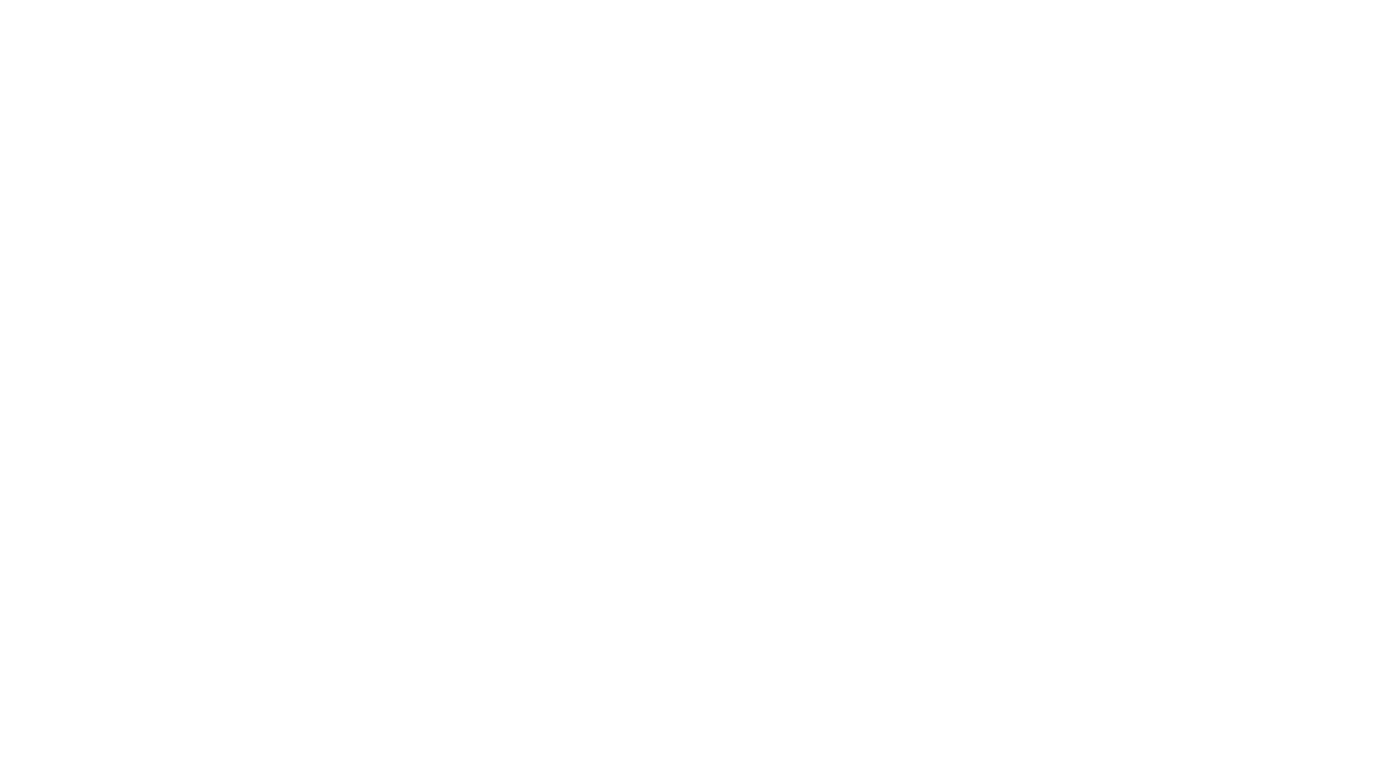
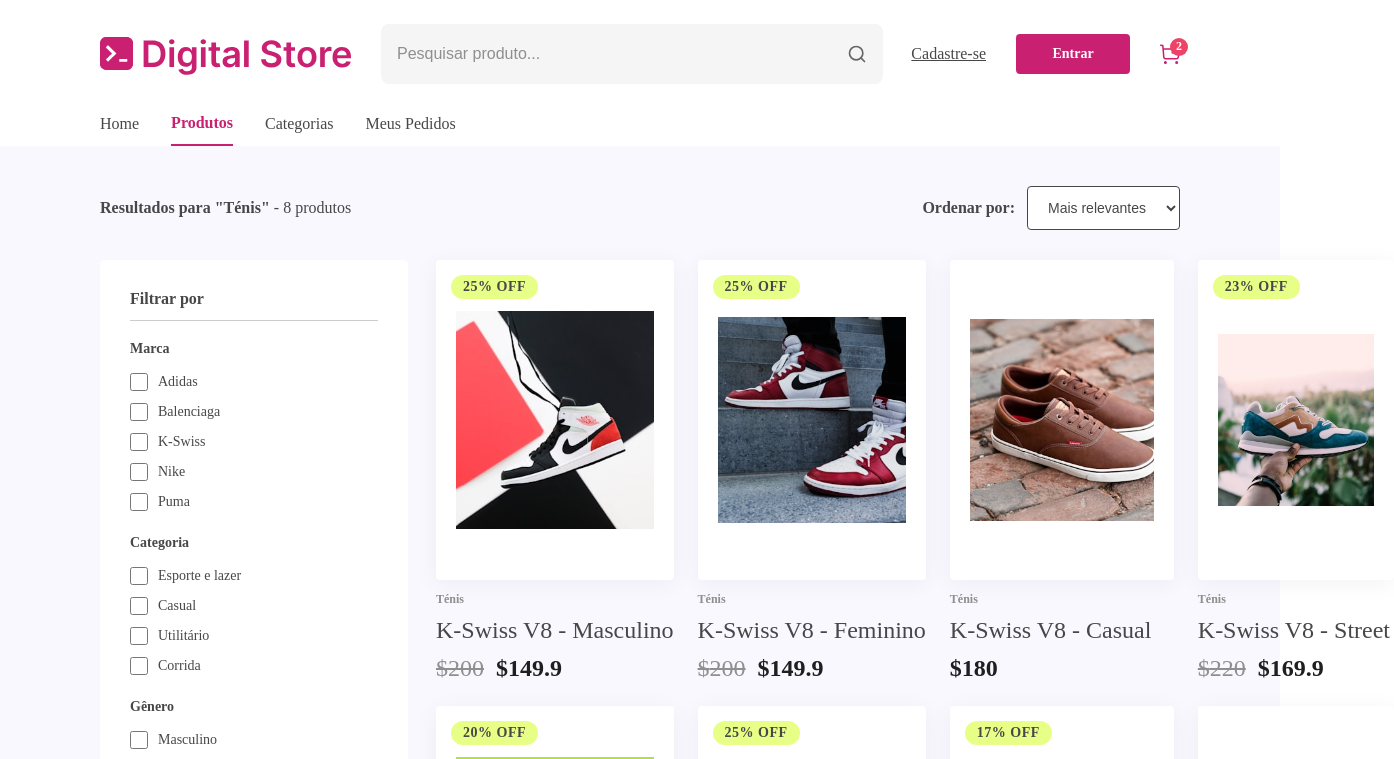
Before and after one commit to devarthurlima/digital-colege, a React (Vite) app: page /produtos in a window 1280 px wide. Before the commit this address had no page. Shown: the top 759 px of the page, 1394 px wide, since content can reach past the window. Built offline with nearby package versions, Linux system fonts and the light colour scheme.

Commit message:
feat: implementar componente FilterGroup e barra lateral de filtros na ProductListingPage

```diff
--- a/src/App.jsx
+++ b/src/App.jsx
@@ -17,7 +17,7 @@ export default function App() {
           }
         />
         <Route
-          path="/products"
+          path="/produtos"
           element={
             <Layout>
               <ProductListingPage />
@@ -25,7 +25,7 @@ export default function App() {
           }
         />
         <Route
-          path="/products/:id"
+          path="/produtos/:id"
           element={
             <Layout>
               <ProductViewPage />
--- /dev/null
+++ b/src/components/FilterGroup/FilterGroup.css
@@ -0,0 +1,36 @@
+.filter-group {
+  margin-bottom: 24px;
+}
+
+.filter-group-title {
+  font-size: 14px;
+  font-weight: 700;
+  color: #474747;
+  margin: 0 0 16px 0;
+}
+
+.filter-group-options {
+  display: flex;
+  flex-direction: column;
+  gap: 12px;
+}
+
+.filter-option-label {
+  display: flex;
+  align-items: center;
+  gap: 10px;
+  cursor: pointer;
+  user-select: none;
+}
+
+.filter-checkbox {
+  width: 18px;
+  height: 18px;
+  cursor: pointer;
+  accent-color: #c92071;
+}
+
+.filter-option-text {
+  font-size: 14px;
+  color: #474747;
+}
--- a/src/components/FilterGroup/index.jsx
+++ b/src/components/FilterGroup/index.jsx
@@ -0,0 +1,38 @@
+import "./FilterGroup.css";
+
+export default function FilterGroup({
+  title,
+  inputType = "checkbox",
+  options = [],
+  name,
+  selectedValues = [],
+  onChange,
+}) {
+  return (
+    <div className="filter-group">
+      <h4 className="filter-group-title">{title}</h4>
+      <div className="filter-group-options">
+        {options.map((option, index) => {
+          const optionValue =
+            typeof option === "string" ? option : option.value;
+          const optionLabel = typeof option === "string" ? option : option.text;
+          const isChecked = selectedValues.includes(optionValue);
+
+          return (
+            <label key={index} className="filter-option-label">
+              <input
+                type={inputType}
+                name={name || title}
+                value={optionValue}
+                checked={isChecked}
+                onChange={() => onChange && onChange(optionValue)}
+                className="filter-checkbox"
+              />
+              <span className="filter-option-text">{optionLabel}</span>
+            </label>
+          );
+        })}
+      </div>
+    </div>
+  );
+}
--- /dev/null
+++ b/src/pages/ProductListingPage/ProductListingPage.css
@@ -0,0 +1,70 @@
+.product-listing-page {
+  background-color: #f9f8fe;
+  padding: 40px 100px 80px 100px;
+  box-sizing: border-box;
+}
+
+.listing-header {
+  display: flex;
+  justify-content: space-between;
+  align-items: center;
+  margin-bottom: 30px;
+}
+
+.listing-results-count {
+  font-size: 16px;
+  color: #474747;
+  margin: 0;
+}
+
+.listing-sort-box {
+  display: flex;
+  align-items: center;
+  gap: 12px;
+  font-size: 16px;
+  color: #474747;
+  font-weight: 700;
+}
+
+.listing-select {
+  padding: 12px 16px;
+  font-size: 14px;
+  border: 1px solid #474747;
+  border-radius: 4px;
+  background-color: #ffffff;
+  color: #474747;
+  cursor: pointer;
+  outline: none;
+}
+
+.listing-body {
+  display: flex;
+  align-items: flex-start;
+  gap: 28px;
+}
+
+.filters-sidebar {
+  width: 308px;
+  flex-shrink: 0;
+  background-color: #ffffff;
+  border-radius: 4px;
+  padding: 30px;
+  box-sizing: border-box;
+}
+
+.filters-header h3 {
+  font-size: 16px;
+  font-weight: 700;
+  color: #474747;
+  margin: 0 0 12px 0;
+}
+
+.filters-divider {
+  border: none;
+  border-top: 1px solid #cccccc;
+  margin-bottom: 20px;
+}
+
+.listing-products-area {
+  flex: 1;
+}
--- a/src/pages/ProductListingPage/index.jsx
+++ b/src/pages/ProductListingPage/index.jsx
@@ -1,7 +1,91 @@
+import { useState } from "react";
+import FilterGroup from "../../components/FilterGroup";
+import ProductListing from "../../components/ProductListing";
+import { products } from "../../data/products";
+import "./ProductListingPage.css";
+
 export default function ProductListingPage() {
+  const [selectedBrands, setSelectedBrands] = useState([]);
+  const [selectedCategories, setSelectedCategories] = useState([]);
+  const [selectedGender, setSelectedGender] = useState([]);
+  const [selectedCondition, setSelectedCondition] = useState([]);
+
+  const handleToggle = (item, state, setState) => {
+    if (state.includes(item)) {
+      setState(state.filter((i) => i !== item));
+    } else {
+      setState([...state, item]);
+    }
+  };
+
   return (
-    <div>
-      <h1>Product Listing Page</h1>
+    <div className="product-listing-page">
+      <div className="listing-header">
+        <p className="listing-results-count">
+          <strong>Resultados para "Ténis"</strong> - {products.length} produtos
+        </p>
+
+        <div className="listing-sort-box">
+          <label htmlFor="sort-select">Ordenar por:</label>
+          <select id="sort-select" className="listing-select">
+            <option value="relevance">Mais relevantes</option>
+            <option value="price-asc">Menor preço</option>
+            <option value="price-desc">Maior preço</option>
+          </select>
+        </div>
+      </div>
+
+      <div className="listing-body">
+        <aside className="filters-sidebar">
+          <div className="filters-header">
+            <h3>Filtrar por</h3>
+            <hr className="filters-divider" />
+          </div>
+
+          <FilterGroup
+            title="Marca"
+            inputType="checkbox"
+            options={["Adidas", "Balenciaga", "K-Swiss", "Nike", "Puma"]}
+            selectedValues={selectedBrands}
+            onChange={(val) =>
+              handleToggle(val, selectedBrands, setSelectedBrands)
+            }
+          />
+
+          <FilterGroup
+            title="Categoria"
+            inputType="checkbox"
+            options={["Esporte e lazer", "Casual", "Utilitário", "Corrida"]}
+            selectedValues={selectedCategories}
+            onChange={(val) =>
+              handleToggle(val, selectedCategories, setSelectedCategories)
+            }
+          />
+
+          <FilterGroup
+            title="Gênero"
+            inputType="checkbox"
+            options={["Masculino", "Feminino", "Unisex"]}
+            selectedValues={selectedGender}
+            onChange={(val) =>
+              handleToggle(val, selectedGender, setSelectedGender)
+            }
+          />
+
+          <FilterGroup
+            title="Estado"
+            inputType="radio"
+            name="condition"
+            options={["Novo", "Usado"]}
+            selectedValues={selectedCondition}
+            onChange={(val) => setSelectedCondition([val])}
+          />
+        </aside>
+
+        <section className="listing-products-area">
+          <ProductListing products={products} />
+        </section>
+      </div>
     </div>
   );
 }
```
